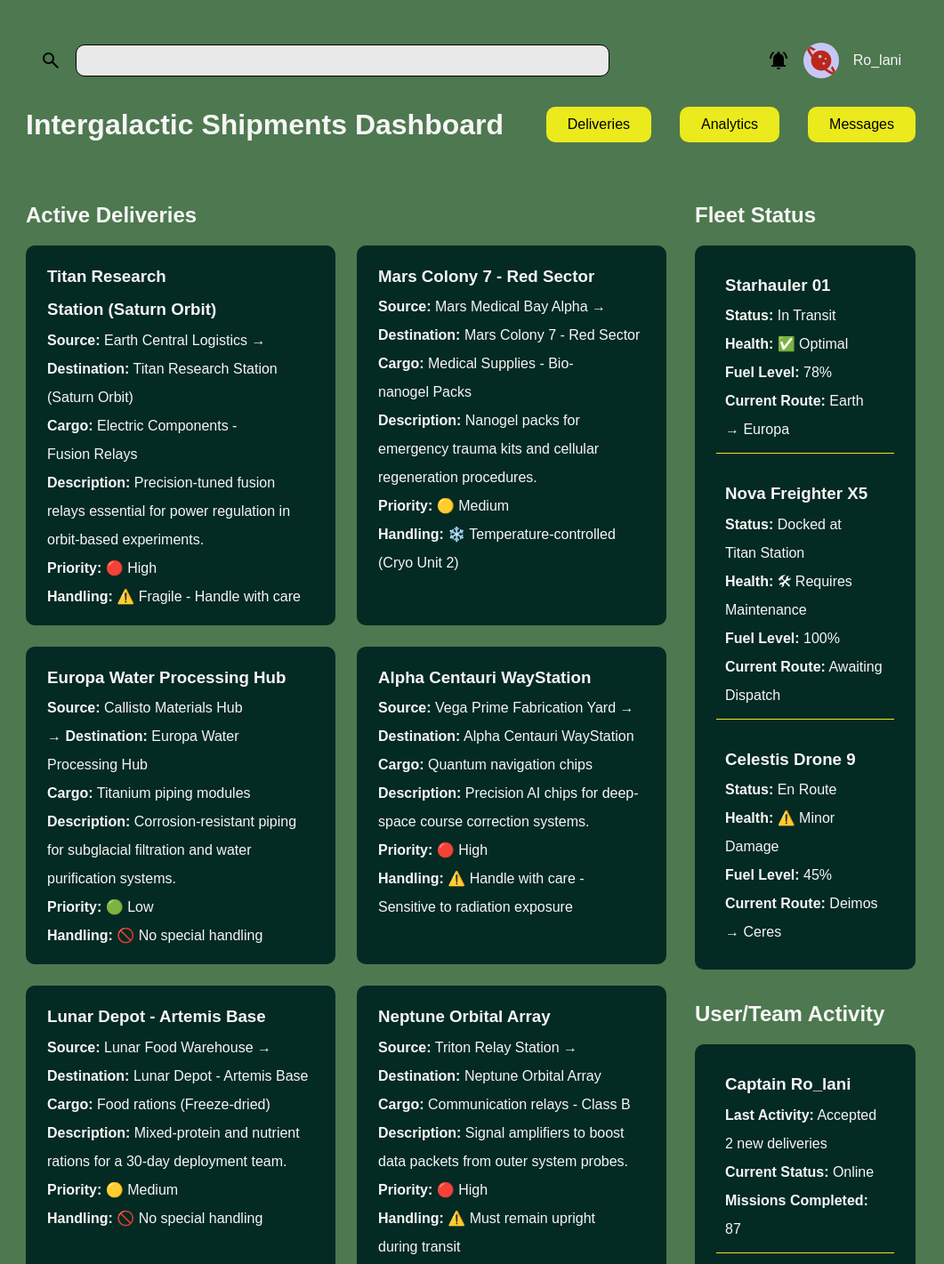
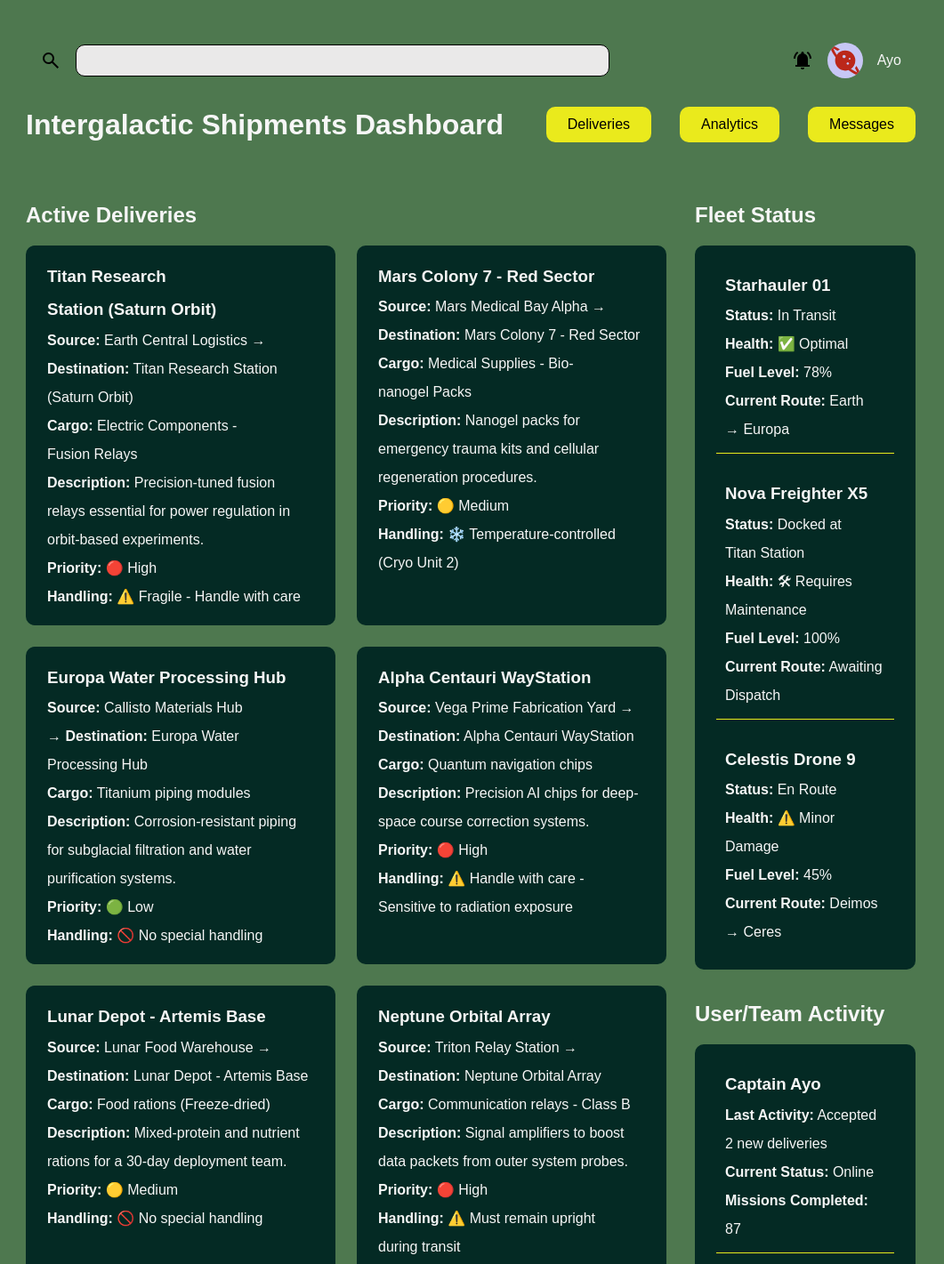
Before and after one commit to Ayoroq/admin-dashboard, a plain HTML site: page index.html in a window 1280 px wide. Shown: the top 1421 px of the page at 89% size, 219-1280 px from the left. Drawn offline with Linux system fonts and the light colour scheme; a web font is replaced by a local one.

Commit message:
updated the name and the photo

```diff
--- a/index.html
+++ b/index.html
@@ -35,7 +35,7 @@
               src="assets/profile_picture.svg"
               alt="Circular icon featuring a stylized user silhouette at the center, representing a personal profile, set against a plain background, conveying a sense of identity and individuality"
             />
-            <span>Ro_lani</span>
+            <span>Ayo</span>
           </div>
         </div>
         <div class="header-wrapper">
@@ -312,7 +312,7 @@
           <h2 class="sub-title">User/Team Activity</h2>
           <div class="user-activity">
             <article class="user-card">
-              <h3>Captain Ro_lani</h3>
+              <h3>Captain Ayo</h3>
               <p><strong>Last Activity:</strong> Accepted 2 new deliveries</p>
               <p><strong>Current Status:</strong> Online</p>
               <p><strong>Missions Completed:</strong> 87</p>
```
Also changed, not shown: assets/admin_dashboard.jpeg.
